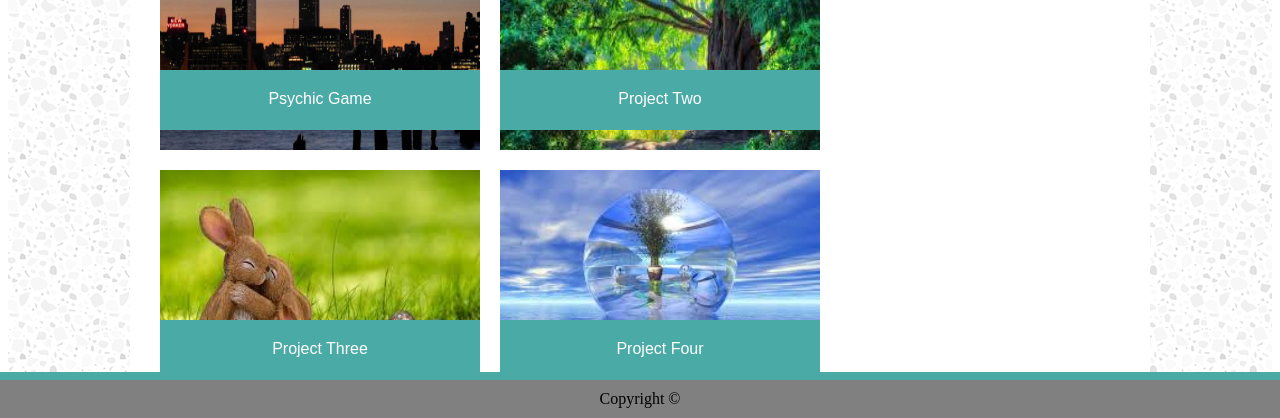
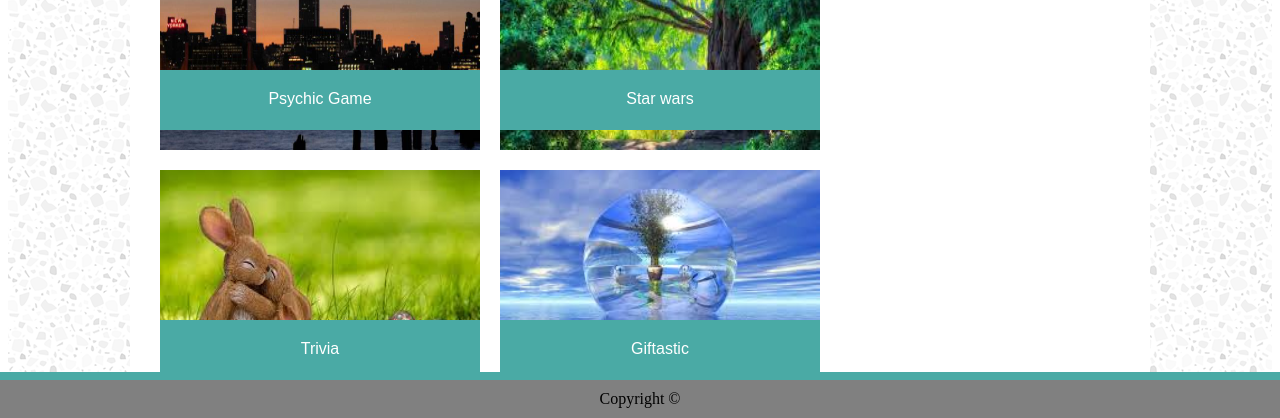
Before and after one commit to shallygarg/Responsive-Portfolio, a plain HTML site: page portfolio.html in a window 1280 px wide. Shown: the part 380-798 px from the top of the page. Drawn offline with Linux system fonts and the light colour scheme.

Commit message:
adding project names

```diff
--- a/portfolio.html
+++ b/portfolio.html
@@ -31,15 +31,15 @@
                         </div>
                         <div class="project">
                             <img class="portfolio-gallary" src="assets/images/image2.jpg">
-                            <a href="https://shallygarg.github.io/unit-4-game/"><span class="span">Project Two</span></a>
+                            <a href="https://shallygarg.github.io/unit-4-game/"><span class="span">Star wars</span></a>
                         </div>
                         <div class="project">
                             <img class="portfolio-gallary" src="assets/images/image3.jpg">
-                            <a href="https://shallygarg.github.io/TriviaGame/"><span class="span">Project Three</span></a>
+                            <a href="https://shallygarg.github.io/TriviaGame/"><span class="span">Trivia</span></a>
                         </div>
                         <div class="project">
                             <img class="portfolio-gallary" src="assets/images/image4.jpg">
-                            <a href="https://shallygarg.github.io/Giftastic/"><span class="span">Project Four</span></a>
+                            <a href="https://shallygarg.github.io/Giftastic/"><span class="span">Giftastic</span></a>
                         </div>
                         <div class="project">
                             <img class="portfolio-gallary" src="assets/images/image5.jpg">
```
